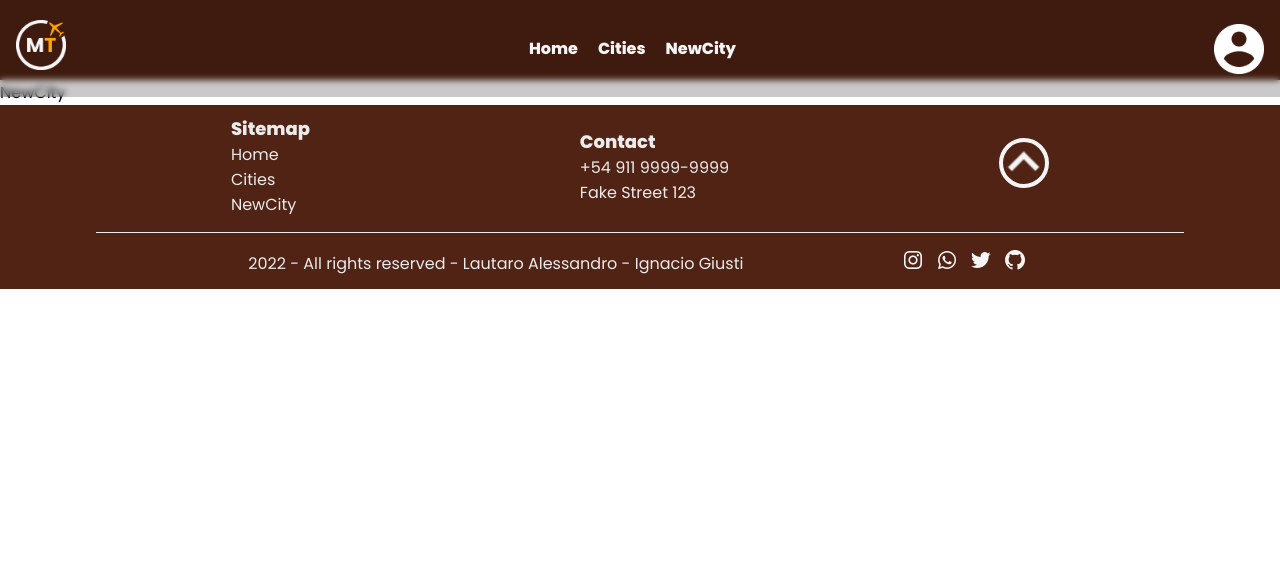
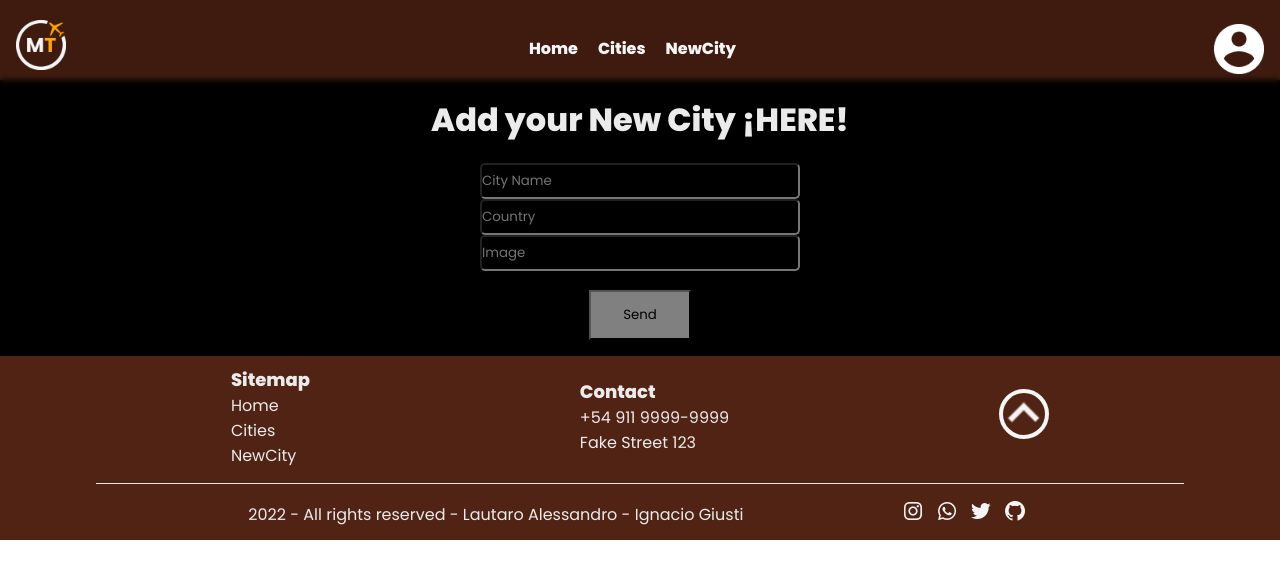
Before and after one commit to ignaciogiusti/mytinerary-alessandro-giusti, a React (Create React App) app: page /newcity in a window 1280 px wide. Shown: the top 578 px of the page. Built offline with nearby package versions, Linux system fonts and the light colour scheme.

Commit message:
created NewCity, inputsNewCity components and styles

```diff
--- /dev/null
+++ b/src/components/InputNewCity.js
@@ -0,0 +1,22 @@
+import React from 'react'
+import '../styles/NewCity.css'
+
+
+const form = [
+    { name: 'City Name' },
+    { name: 'Country' },
+    { url: '/', name: 'Image'}
+]
+
+const inputs = (newCity) => <input type="text" className='Input-NewCity' placeholder={newCity.name}></input>
+
+
+export default function InputNewCity() {
+    return (
+        <div className='main-NewCity'>
+            <div>
+                { form.map(inputs) }
+            </div>
+        </div>
+    )
+}
--- a/src/pages/NewCity.js
+++ b/src/pages/NewCity.js
@@ -1,7 +1,13 @@
+import InputNewCity from "../components/InputNewCity";
+import '../styles/NewCity.css'
 
 
 export default function NewCity() {
   return (
-    <div>NewCity</div>
+    <div className="Input-NewCity">
+      <h1 className="text-light">Add your New City ¡HERE!</h1>
+      <InputNewCity/>
+      <button className="button-NewCity">Send</button>
+    </div>
   )
 }
--- /dev/null
+++ b/src/styles/NewCity.css
@@ -0,0 +1,24 @@
+.main-NewCity{
+    padding: 1rem 0 1rem 0;
+    background-color: black;
+    display: flex;
+    align-items: center;
+    flex-direction: column;
+    gap: 3px;
+}
+.Input-NewCity{
+    padding: 1rem 0 1rem 0;
+    background-color: black;
+    display: flex;
+    align-items: center;
+    flex-direction: column;
+    gap: 3px;
+}
+.button-NewCity{
+    background-color: gray;
+    padding: .8rem 2rem;
+}
+.button-NewCity:hover{
+    color: whitesmoke;
+    background-color: rebeccapurple;
+}
```
